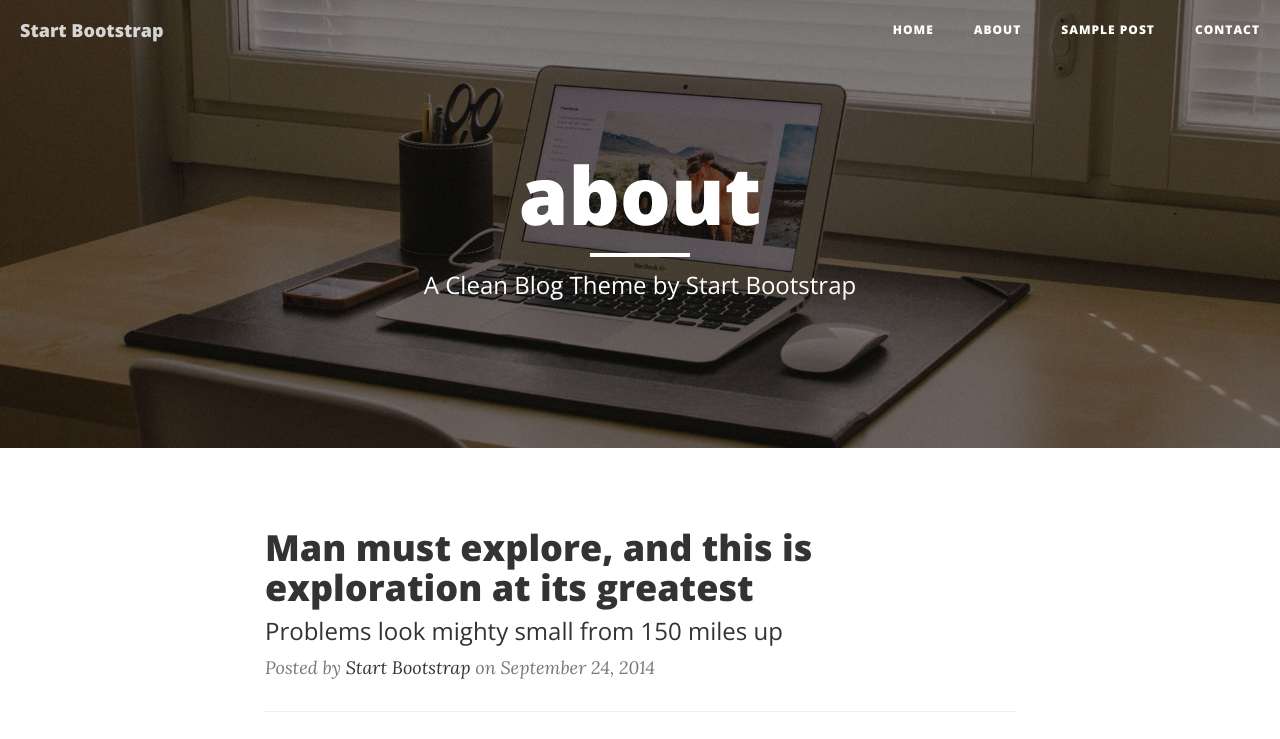
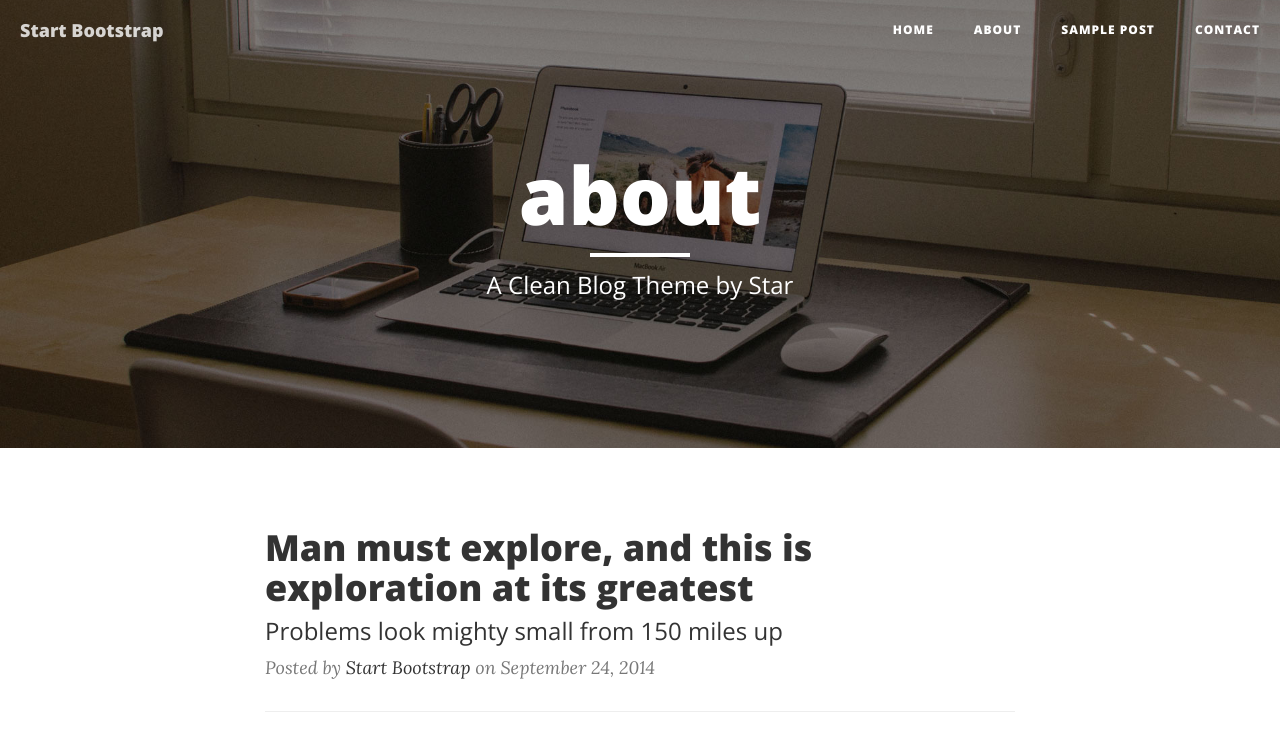
Before and after one commit to sissiyuen/GirlsCodingDayDemo, a website: page index.html in a window 1280 px wide. Shown: the top 739 px of the page. Drawn offline with nearby package versions, Linux system fonts and the light colour scheme.

Commit message:
set
start

```diff
--- a/index.html
+++ b/index.html
@@ -76,7 +76,7 @@
                     <div class="site-heading">
                         <h1>about </h1>
                         <hr class="small">
-                        <span class="subheading">A Clean Blog Theme by Start Bootstrap</span>
+                        <span class="subheading">A Clean Blog Theme by Star</span>
                     </div>
                 </div>
             </div>
```
